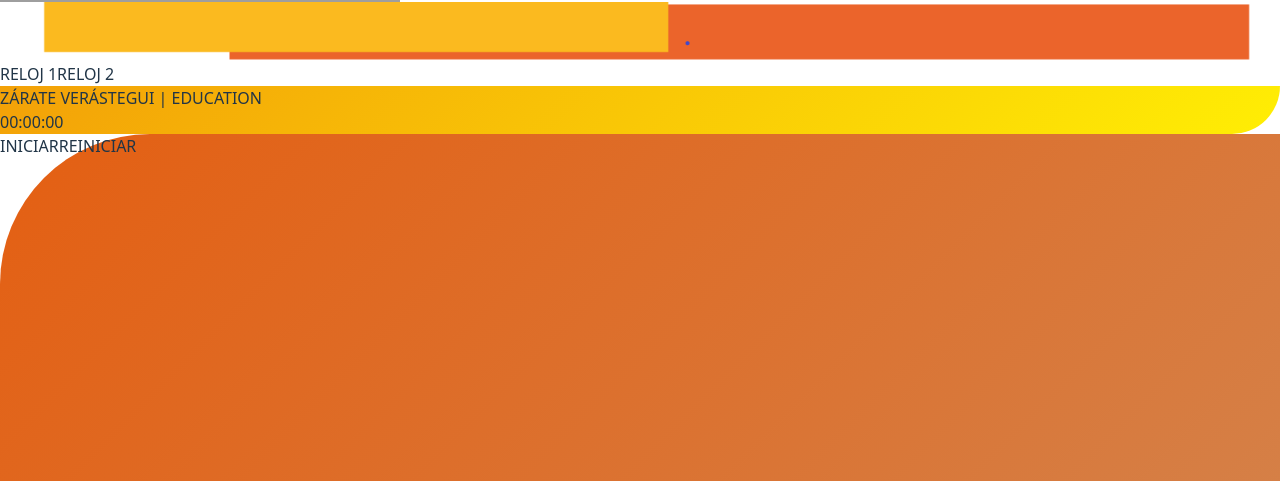
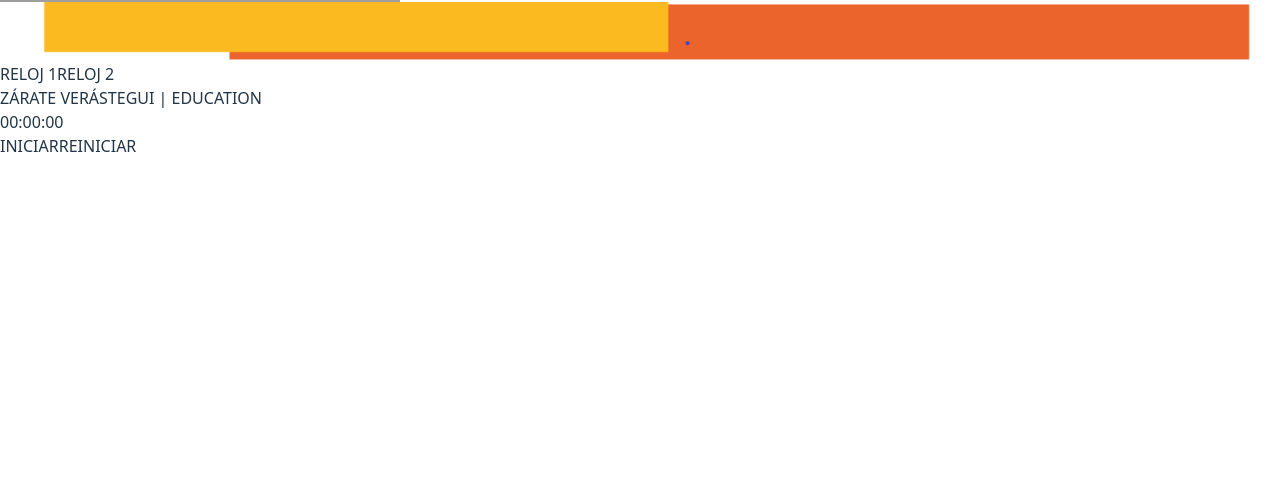
Before and after one commit to NicoleRocio/Cronometro, a React app in the folder Cronometro/: page / in a window 1280 px wide. Shown: the part 885-1366 px from the top of the page. Built offline with nearby package versions, Linux system fonts and the light colour scheme; grey boxes are pictures that could not be loaded; the HTML template or start-up script is replaced by a standard one.

Commit message:
nuevo cambios

```diff
--- a/Cronometro/src/libs/components/Cronometro.jsx
+++ b/Cronometro/src/libs/components/Cronometro.jsx
@@ -73,57 +73,62 @@ export default function Cronometro({ nombre, minutosMax = 0, segundosMax = 0, al
 
       {/* 🕒 Contenedor principal del cronómetro con curva inferior derecha */}
       <div
-        className="backdrop-blur-md p-8 shadow-2xl w-full max-w-4xl flex flex-col justify-center items-center space-y-4 overflow-hidden"
+        className="backdrop-blur-md p-10 shadow-2xl w-full max-w-5xl flex flex-col justify-center items-center space-y-4 overflow-hidden"
         style={{
-          background: "linear-gradient(135deg, #f3a108ff, #ffee04ff)",
+          background: "white",
           borderRadius: "0 0 150px 0",
         }}
       >
         {/* 🔹 Texto superior dentro del cronómetro */}
-        <h1 className="text-3xl font-extrabold text-white text-center tracking-widest drop-shadow-lg">
+        <h1 className="text-3xl font-extrabold text-black text-center tracking-widest drop-shadow-lg">
           ZÁRATE VERÁSTEGUI <span className="text-sky-300">| EDUCATION</span>
         </h1>
 
         {/* ⏱ Tiempo */}
-        <div className="text-[8rem] sm:text-[10rem] font-mono font-extrabold text-white drop-shadow-xl tracking-widest">
+        <div className="text-[10rem] sm:text-[12rem] font-mono font-extrabold text-black drop-shadow-xl tracking-widest">
           {formatTiempo(tiempo)}
         </div>
       </div>
 
       {/* ⚙️ Contenedor de mensajes y botones con curva superior izquierda */}
       <div
-        className="bg-white/10 backdrop-blur-sm p-8 shadow-lg w-full max-w-4xl flex flex-col items-center justify-between space-y-8 overflow-hidden"
+        className="bg-white/10 backdrop-blur-sm p-10 shadow-lg w-full max-w-5xl flex flex-col items-center justify-between space-y-8 overflow-hidden"
         style={{
-          background: "linear-gradient(135deg, #e45f12ff, #c95a10c5)",
+          background: "white",
           borderRadius: "150px 0 0 0",
           minHeight: "350px", // 🔹 Mantiene el tamaño estable del fondo
           transition: "all 0.3s ease-in-out",
         }}
       >
         {/* 🟧 Mensajes individuales */}
-        <div className="flex flex-wrap justify-center items-center gap-6 min-h-[150px]">
+        <div className="flex flex-row justify-center items-center gap-8 flex-nowrap min-h-[180px] overflow-x-auto w-full px-4">
+
           {mostroMaximo && (
             <>
               {/* Tiempo máximo */}
-              <div className="bg-white/20 backdrop-blur-md rounded-xl px-4 py-8 shadow-inner text-white text-4xl font-semibold drop-shadow-md flex flex-col items-center min-w-[220px]">
-                <span className="text-white font-extrabold"> TIEMPO MÁXIMO</span>
-                <span>{formatTiempo(tiempoMax)}</span>
+              <div className="bg-gray-300 backdrop-blur-md rounded-xl px-4 py-8 shadow-inner text-black text-4xl font-semibold drop-shadow-md flex flex-col items-center min-w-[220px]">
+                <span className="text-black font-extrabold "> TIEMPO MÁXIMO</span>
+                <span className="text-5xl" >{formatTiempo(tiempoMax)}</span>
               </div>
 
               {/* Tiempo total */}
               {pausado && (
-                <div className="bg-white/20 backdrop-blur-md rounded-xl px-4 py-8 shadow-inner text-white text-4xl font-semibold drop-shadow-md flex flex-col items-center min-w-[220px]">
-                  <span className="text-white font-extrabold"> TIEMPO TOTAL</span>
-                  <span>{formatTiempo(tiempo)}</span>
+                <div className="bg-gray-300 backdrop-blur-md rounded-xl px-4 py-8 shadow-inner text-black text-4xl font-semibold drop-shadow-md flex flex-col items-center min-w-[220px]">
+                  <span className="text-black font-extrabold"> TIEMPO TOTAL</span>
+                  <span className="text-5xl">{formatTiempo(tiempo)}</span>
                 </div>
               )}
 
               {/* Diferencia */}
               {pausado && (
-                <div className="bg-white/20 backdrop-blur-md rounded-xl px-4 py-8 shadow-inner text-white text-4xl font-semibold drop-shadow-md flex flex-col items-center min-w-[220px]">
-                  <span className="text-white font-extrabold"> DIFERENCIA</span>
+                <div className="bg-gray-300 backdrop-blur-md rounded-xl px-4 py-8 shadow-inner text-white text-4xl font-semibold drop-shadow-md flex flex-col items-center min-w-[220px]">
+                  <span className="text-black font-extrabold"> DIFERENCIA</span>
                   <span
-                    className={`${diferencia > 0 ? "text-white" : "text-green-300"}`}
+
+
+
+
+                    className={`${diferencia > 0 ? "text-black" : "text-green-300"}`}
                   >
                     {diferenciaTexto}
                   </span>
```
